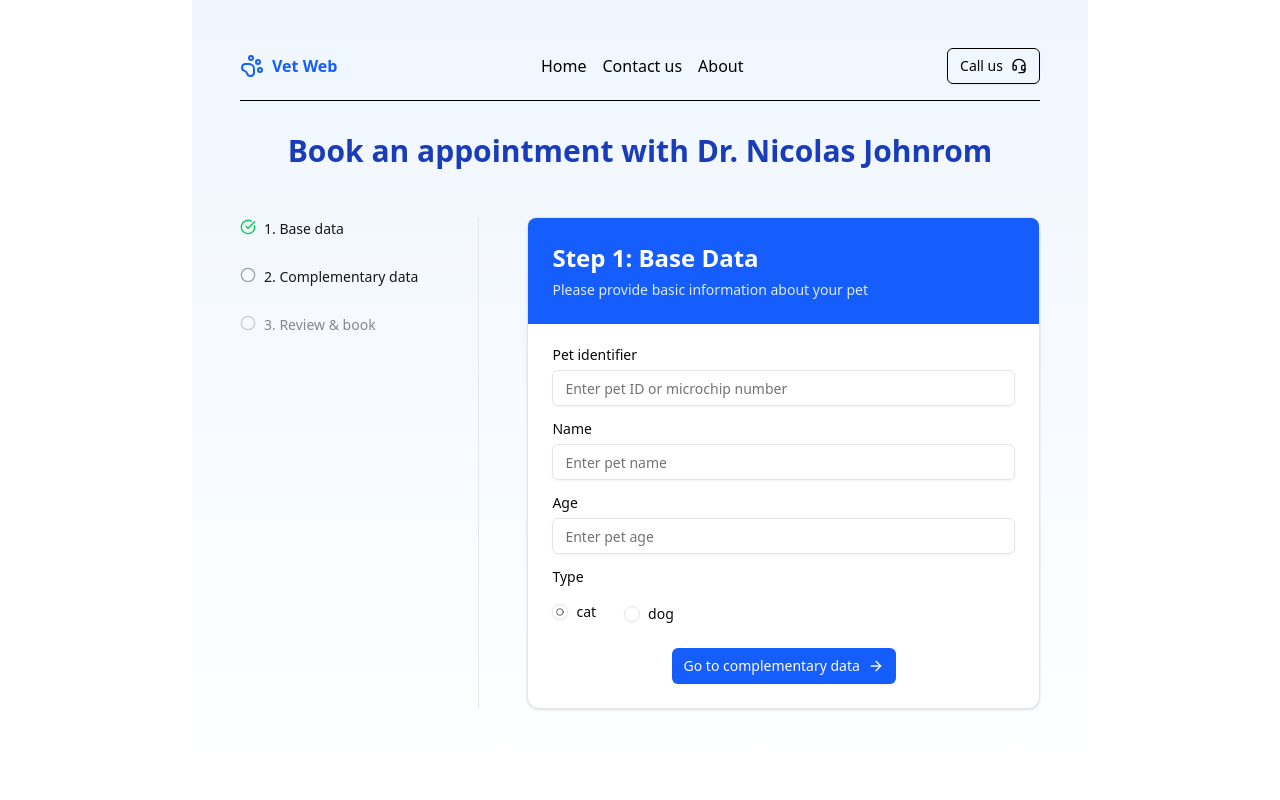
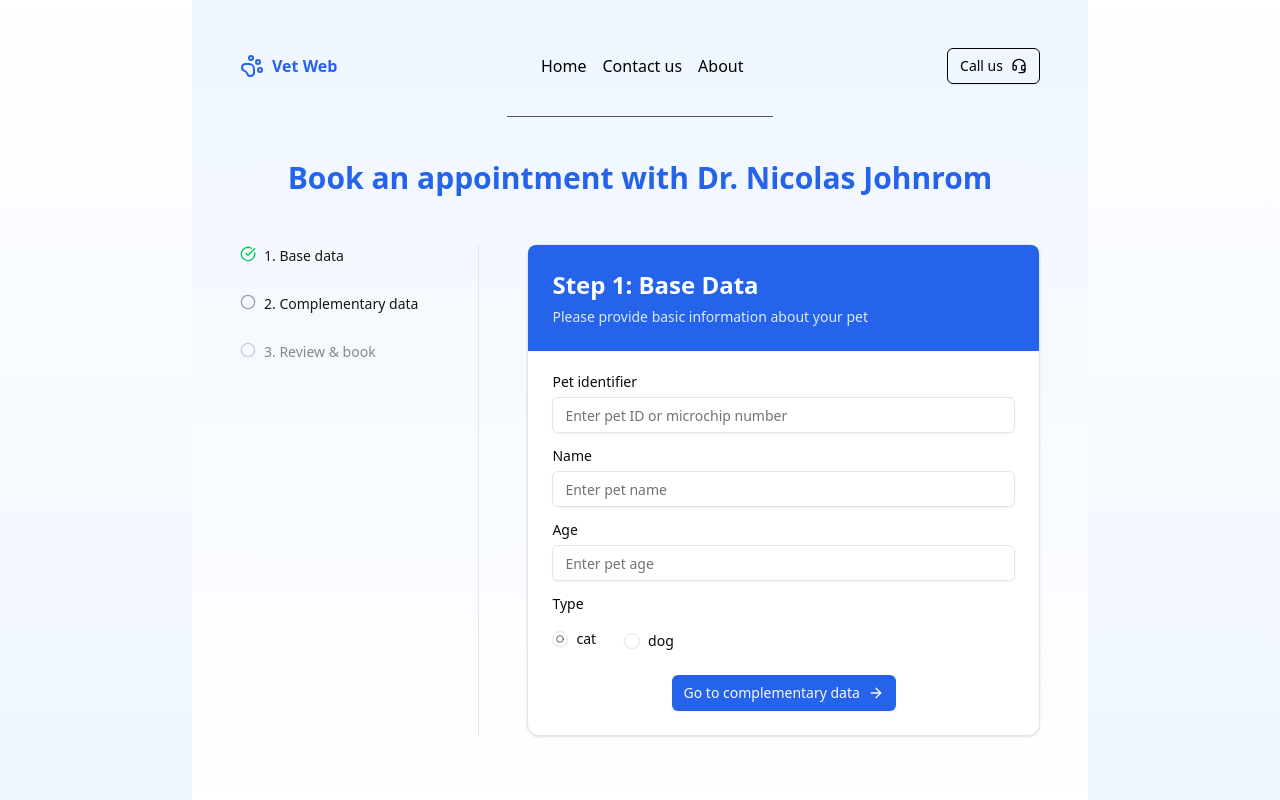
Before and after one commit to Shuunen/vet-web, a React (Vite) app: page /book-appointment/step-1 in a window 1280 px wide. Built offline with nearby package versions, Linux system fonts and the light colour scheme.

Commit message:
feat: update color scheme to use primary color for consistency across components

```diff
--- a/index.html
+++ b/index.html
@@ -13,8 +13,8 @@
   <title>Vet Web</title>
 </head>
 
-<body class="mx-auto dark:bg-stone-900 max-w-4xl flex flex-col h-full">
-  <div id="root" class="w-full dark:bg-stone-800 dark:text-white bg-gradient-to-b from-blue-50 to-white p-12 grow"></div>
+<body class="mx-auto dark:bg-stone-900 max-w-4xl flex flex-col overflow-auto bg-fixed h-full bg-gradient-to-t from-blue-50 to-white">
+  <div id="root" class="w-full dark:bg-stone-800 dark:text-white bg-gradient-to-b bg-fixed from-blue-50 to-white p-12 grow"></div>
   <script type="module" src="/src/main.tsx"></script>
 </body>
 
--- a/src/components/atoms/button.tsx
+++ b/src/components/atoms/button.tsx
@@ -18,9 +18,9 @@ const buttonVariants = cva(
         sm: 'h-8 rounded-md gap-1.5 px-3 has-[>svg]:px-2.5',
       },
       variant: {
-        default: 'bg-blue-600 hover:bg-blue-700 text-neutral-50 shadow-xs  dark:bg-neutral-50 dark:text-neutral-900 dark:hover:bg-neutral-50/90',
-        destructive: 'bg-red-500 text-white shadow-xs hover:bg-red-500/90 focus-visible:ring-red-500/20 dark:focus-visible:ring-red-500/40 dark:bg-red-500/60 dark:bg-red-900 dark:hover:bg-red-900/90 dark:focus-visible:ring-red-900/20 dark:dark:focus-visible:ring-red-900/40 dark:dark:bg-red-900/60',
-        ghost: 'hover:bg-neutral-100 hover:text-neutral-900 dark:hover:bg-neutral-100/50 dark:hover:bg-neutral-800 dark:hover:text-neutral-50 dark:dark:hover:bg-neutral-800/50',
+        default: 'bg-primary hover:brightness-110 text-neutral-50 shadow-xs  dark:bg-neutral-50 dark:text-neutral-900 dark:hover:bg-neutral-50/90',
+        destructive: 'bg-red-500 text-white shadow-xs hover:bg-red-500/90 focus-visible:ring-red-500/20 dark:hover:bg-red-900/90 dark:focus-visible:ring-red-900/20 dark:dark:focus-visible:ring-red-900/40 dark:dark:bg-red-900/60',
+        ghost: 'hover:bg-neutral-100 hover:text-neutral-900 dark:bg-neutral-100/50 dark:hover:bg-neutral-800 dark:hover:text-neutral-50 dark:dark:hover:bg-neutral-800/50',
         link: 'text-neutral-900 underline-offset-4 hover:underline dark:text-neutral-50',
         outline: 'border shadow-xs hover:text-neutral-900  dark:border-neutral-200  dark:bg-neutral-950 dark:hover:bg-neutral-800 dark:hover:text-neutral-50 dark:dark:bg-neutral-800/30 dark:dark:border-neutral-800 dark:dark:hover:bg-neutral-800/50',
         secondary: 'bg-neutral-100 text-neutral-900 shadow-xs hover:bg-neutral-100/80 dark:bg-neutral-800 dark:text-neutral-50 dark:hover:bg-neutral-800/80',
--- a/src/components/atoms/card.tsx
+++ b/src/components/atoms/card.tsx
@@ -6,7 +6,7 @@ function Card({ className, ...props }: React.ComponentProps<'div'>) {
 }
 
 function CardHeader({ className, ...props }: React.ComponentProps<'div'>) {
-  return <div data-slot="card-header" className={cn('@container/card-header bg-blue-600 text-white rounded-t-lg grid auto-rows-min grid-rows-[auto_auto] items-start gap-1.5 p-6 has-data-[slot=card-action]:grid-cols-[1fr_auto] [.border-b]:pb-6', className)} {...props} />
+  return <div data-slot="card-header" className={cn('@container/card-header bg-primary text-white rounded-t-lg grid auto-rows-min grid-rows-[auto_auto] items-start gap-1.5 p-6 has-data-[slot=card-action]:grid-cols-[1fr_auto] [.border-b]:pb-6', className)} {...props} />
 }
 
 function CardTitle({ className, ...props }: React.ComponentProps<'div'>) {
--- a/src/components/molecules/header.tsx
+++ b/src/components/molecules/header.tsx
@@ -14,7 +14,7 @@ const routes = [
 export function Header() {
   return (
     <div className="flex gap-4 justify-between items-center">
-      <Link to="/" className="flex text-blue-600 items-center gap-2">
+      <Link to="/" className="flex text-primary items-center gap-2">
         <PawPrint />
         <h1 className="font-bold">Vet Web</h1>
       </Link>
--- a/src/index.css
+++ b/src/index.css
@@ -60,6 +60,11 @@
   }
 }
 
-a.active {
-  @apply dark:text-blue-400 text-blue-700;
+a.active,
+.text-primary {
+  color: hsl(var(--primary));
 }
+
+.bg-primary {
+  background-color: hsl(var(--primary));
+}
--- a/src/routes/__root.tsx
+++ b/src/routes/__root.tsx
@@ -5,9 +5,9 @@ import { TanStackRouterDevtools } from '@tanstack/react-router-devtools'
 
 export const Route = createRootRoute({
   component: () => (
-    <div className="flex flex-col gap-4">
+    <div className="flex flex-col gap-4 h-full">
       <Header />
-      <hr />
+      <div className="border-stone-600 border-t mt-4 mb-2 w-1/3 mx-auto h-1" />
       <Outlet />
       <TanStackRouterDevtools />
       <Toaster />
--- a/src/routes/book-appointment.tsx
+++ b/src/routes/book-appointment.tsx
@@ -9,7 +9,7 @@ function RouteComponent() {
 
   return (
     <div className="flex flex-col gap-4">
-      <h1 className="text-3xl font-bold text-blue-800 my-4 text-center">Book an appointment with Dr. Nicolas Johnrom</h1>
+      <h1 className="text-3xl font-bold text-primary my-4 text-center">Book an appointment with Dr. Nicolas Johnrom</h1>
       <div className="flex mt-4">
         <Stepper />
         <Card className="w-full">
--- a/src/routes/index.tsx
+++ b/src/routes/index.tsx
@@ -7,7 +7,7 @@ function Index() {
   return (
     <div className="container mx-auto px-4 py-16">
       <div className="flex flex-col items-center justify-center mb-12">
-        <h1 className="text-4xl font-bold text-center text-blue-800">Medical Interface for Lovable Furballs</h1>
+        <h1 className="text-4xl font-bold text-center text-primary">Medical Interface for Lovable Furballs</h1>
         <p className="mt-4 text-xl text-gray-600 text-center max-w-2xl">Providing the best care for your furry friends with our dedicated veterinary services</p>
       </div>
 
@@ -23,14 +23,14 @@ function Index() {
           <CardContent>
             <div className="space-y-4">
               <div className="flex items-start">
-                <Clock className="h-5 w-5 text-blue-500 mr-3 mt-0.5" />
+                <Clock className="h-5 w-5 text-primary mr-3 mt-0.5" />
                 <div>
                   <h3 className="font-medium">Quick and Easy Scheduling</h3>
                   <p className="text-gray-600">Book appointments in just a few clicks</p>
                 </div>
               </div>
               <div className="flex items-start">
-                <PawPrint className="h-5 w-5 text-blue-500 mr-3 mt-0.5" />
+                <PawPrint className="h-5 w-5 text-primary mr-3 mt-0.5" />
                 <div>
                   <h3 className="font-medium">Specialized Care</h3>
                   <p className="text-gray-600">Our veterinarians are experts in pet healthcare</p>
```
Also changed, not shown: components.json, 1 other file (tests, documents, lock files or other folders).
